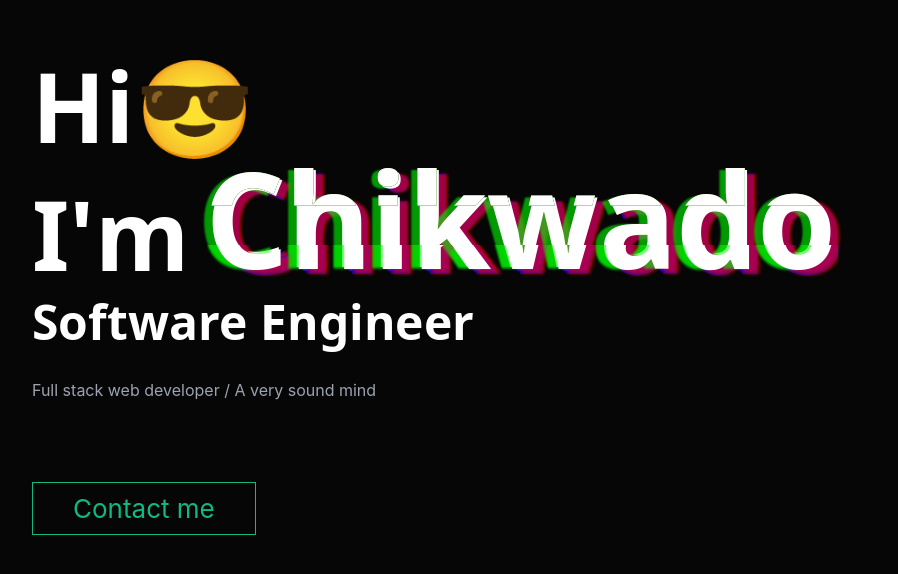
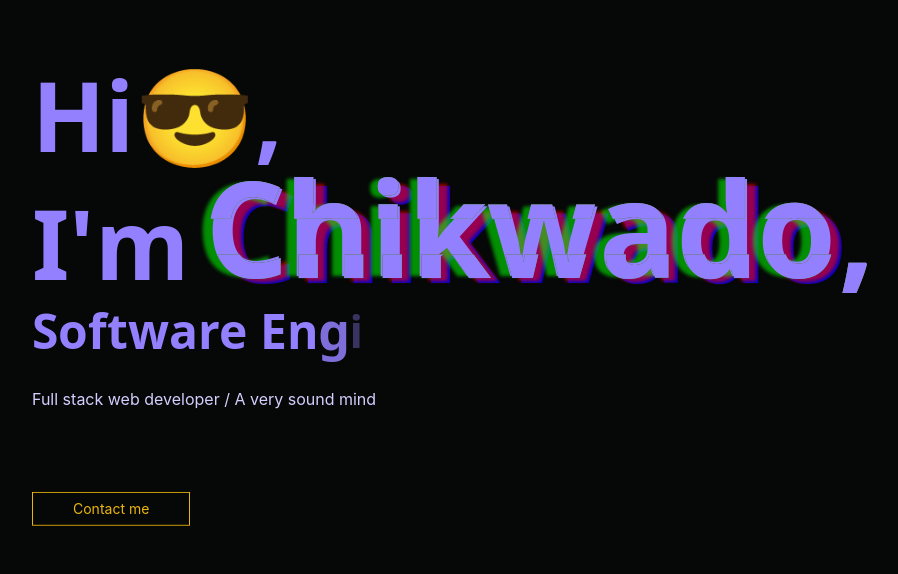
Before and after one commit to Quado2/portfolio, a React (Create React App) app: page / in a window 1280 px wide. Shown: the part 104-678 px from the top of the page, without its empty margins (32-930 px from the left). Built offline with nearby package versions, Linux system fonts and the light colour scheme.

Commit message:
added theming capability

```diff
--- a/package.json
+++ b/package.json
@@ -10,7 +10,9 @@
     "node-sass": "^6.0.1",
     "react": "^17.0.2",
     "react-dom": "^17.0.2",
+    "react-redux": "^7.2.4",
     "react-scripts": "4.0.3",
+    "redux": "^4.1.1",
     "web-vitals": "^1.1.2"
   },
   "scripts": {
--- a/src/App.css
+++ b/src/App.css
@@ -1,6 +1,6 @@
 .App {
   text-align: center;
-  background-color: #060607;
+  background-color: #060707;
   min-height: 100vh;
   width: 100%;
   display: flex;
@@ -8,7 +8,6 @@
   align-items: flex-start;
   justify-content: flex-start;
   font-size: calc(10px + 2vmin);
-  color: white;
 }
 
 .App-logo {
@@ -21,8 +20,3 @@
     animation: App-logo-spin infinite 20s linear;
   }
 }
-
-
-.App-link {
-  color: #61dafb;
-}
--- a/src/App.js
+++ b/src/App.js
@@ -20,13 +20,13 @@ function App() {
 
 
   return (
-    <div className="App">
-         {/* {!loaded?
+    <div className="App theme-purple">
+         {!loaded?
         <Preloader />
-        :  */}
+        :
         <Home />
-      {/* }
-         */}
+        }
+
     </div>
   );
 }
--- a/src/Containers/Home/Home.js
+++ b/src/Containers/Home/Home.js
@@ -6,20 +6,20 @@ function Home (){
     return (
         <div className='home-top h-full w-full'>
             <div className=' top-home-container flex flex-col justify-center items-start p-7 sm:p-16  w-full h-screen'>
-                <div className= 'first-h2 top-h2 sm:text-7xl lg:text-8xl'>
+                <div className= 'first-h2 text-skin-base top-h2 sm:text-7xl lg:text-8xl'>
                     <h2 className=''>H</h2>
                     <h2>i</h2>
-                    <h2> &#128526;</h2>
+                    <h2> &#128526;,</h2>
                     <h2>,</h2>
                 </div>
-                <div className = 'first-h2b sm:text-7xl lg:text-8xl top-h2 h-24 sm:h-28 lg:h-32 items-end'>
+                <div className = 'text-skin-base first-h2b sm:text-7xl lg:text-8xl top-h2 h-24 sm:h-28 lg:h-32 items-end'>
                     <h2 className=''> I</h2>
                     <h2>'</h2>
                     <h2>m</h2>
-                    <div className='glitch text-7xl sm:text-8xl lg:text-9xl flex items-end md:-pb-2  ml-4 w-11 h-16'>
-                        <span>Chikwado</span>
+                    <div className='text-skin-base glitch text-7xl sm:text-8xl lg:text-9xl flex items-end md:-pb-2  ml-4 w-11 h-16'>
+                        <span >Chikwado</span>
                         <span aria-hidden='true'>Chikwado</span>
-                        <span aria-hidden='true'>Chikwado</span>
+                        <span aria-hidden='true'>Chikwado,</span>
                     </div>
                     {/* <div className='second-h2 glitch-follow m-0'>
                         <h2>h</h2>
@@ -33,7 +33,7 @@ function Home (){
                     </div> */}
 
                 </div>
-                <div className='third-h2 text-2xl sm:text-5xl flex font-semibold font-sans text-left mt-4'>
+                <div className='text-skin-base third-h2 text-2xl sm:text-5xl flex font-semibold font-sans text-left mt-4'>
                     <h2>S</h2>
                     <h2>o</h2>
                     <h2>f</h2>
@@ -53,8 +53,8 @@ function Home (){
                     <h2>r</h2>
                 </div>
 
-                <p className='opacity-0 appear-in text-left text-base sm:text-1xl my-8 text-gray-400 ' >Full stack web developer / A very sound mind</p>
-                <a className='opacity-0 border border-green-500 text-green-500 py-1.5 px-10  mt-12 mx-0'>Contact me</a>
+                <p className='opacity-0 appear-in text-left text-base sm:text-1xl my-8 text-skin-muted ' >Full stack web developer / A very sound mind</p>
+                <a className='opacity-0 border cursor-pointer border-skin-button text-skin-button hover:text-skin-hover hover:bg-skin-button py-1.5 px-10  mt-12 mx-0 text-sm'>Contact me</a>
             </div>
         </div>
 
--- a/src/Containers/Home/Home.scss
+++ b/src/Containers/Home/Home.scss
@@ -3,6 +3,7 @@
 
     position: relative;
     opacity: 0;
+    transition: ease-in-out .7s;
     animation: appear-in .7s ease-in-out forwards 0.7s;
 
 }
@@ -31,6 +32,7 @@
 /* adding the animations  with scss*/
 div h2{
     opacity: 0;
+    transition: ease-in-out .7s;
 }
 
 
--- a/src/index.css
+++ b/src/index.css
@@ -1,6 +1,37 @@
 @tailwind base;
 @tailwind components;
 @tailwind utilities;
+
+/* The color codes here was used to make
+setting the opacity possible. refer to withOpacity of the
+function used to set the color of at the tailwind.config file
+*/
+
+ @layer base{
+   :root{
+     --color-text-base: 255, 255, 255;
+     --color-text-muted: 163, 163, 163;
+     --color-text-inverted: 2, 255, 2;
+     --color-fill:  19, 15, 15;
+     --color-button: 2, 255, 2;
+     --color-button-hover: 0, 197, 99;
+
+   }
+
+   .theme-purple{
+    --color-text-base: 147, 128, 255;
+    --color-text-muted: 214, 206, 255;
+    --color-text-inverted: 255, 199, 14;
+    --color-fill: 22, 38, 49;
+    --color-button: 255, 199, 14;
+    --color-button-hover: 0, 197, 99;
+
+  }
+ }
+
+  .test{
+    color:
+  }
 
 
 @layer utilities{
--- a/tailwind.config.js
+++ b/tailwind.config.js
@@ -1,8 +1,39 @@
+function withOpacity(variableName){
+  return ({opacityValue}) => {
+    if(opacityValue !== undefined){
+      return `rgba(var(${variableName}), ${opacityValue})`
+    }
+     return `rgb(var(${variableName}))`
+
+  }
+}
+
+
 module.exports = {
   purge: ['./src/**/*.{js,jsx,ts,tsx}', './public/index.html'],
   darkMode: false, // or 'media' or 'class'
   theme: {
     extend: {
+      textColor:{
+        skin:{
+          base: withOpacity('--color-text-base'),
+          muted: withOpacity('--color-text-muted'),
+          hover: withOpacity('--color-text-hover'),
+          button: withOpacity('--color-button'),
+        }
+      } ,
+      borderColor:{
+        skin:{
+          button: withOpacity('--color-button'),
+        }
+      },
+
+      backgroundColor: {
+        skin:{
+          button: withOpacity('--color-button'),
+        }
+      },
+
       animation:{
         'appear-in': 'appear 1s ease-in-out forwards 1.2s'
       }
```
Also changed, not shown: 1 other file (tests, documents, lock files or other folders).
